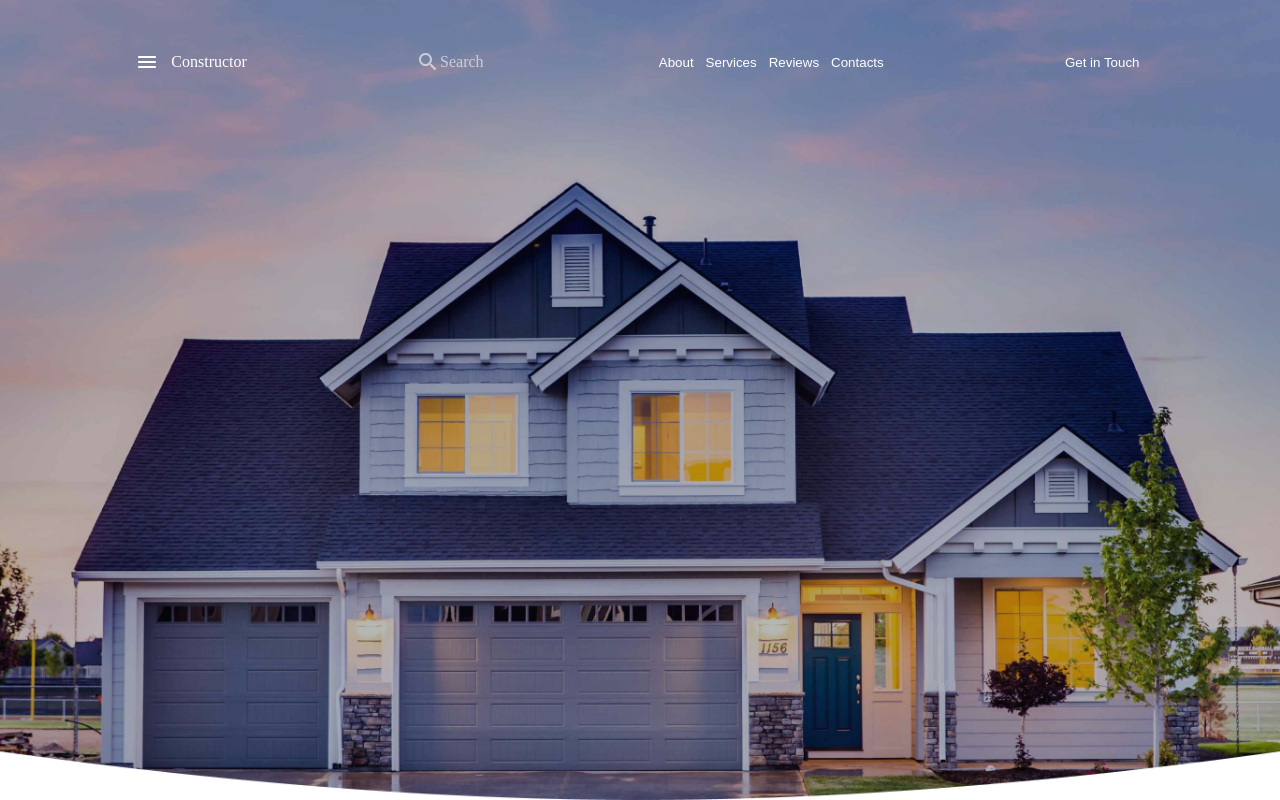
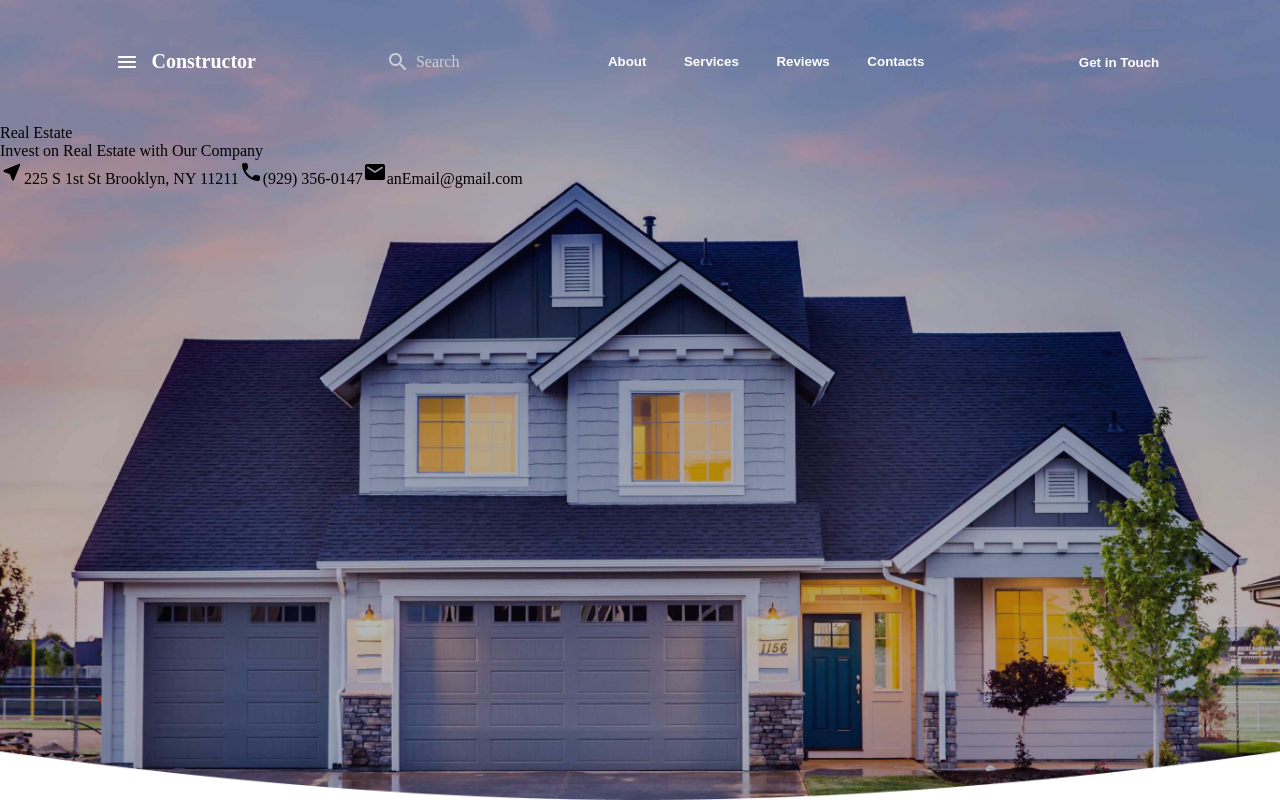
Before and after one commit to emily883/RealState, a React (Vite) app: page / in a window 1280 px wide. Built offline with nearby package versions, Linux system fonts and the light colour scheme.

Commit message:
Precaution Commit

```diff
--- a/src/Layouts/Header/Header.module.sass
+++ b/src/Layouts/Header/Header.module.sass
@@ -11,3 +11,12 @@ $assetPath: "../../assets/"
     background-size: cover
     background-position: center
     height: 100vh
+
+
+.CenterInfo
+    display: flex
+    flex-direction: column
+
+
+    .Info
+        display: flex
--- a/src/Layouts/Header/Header.tsx
+++ b/src/Layouts/Header/Header.tsx
@@ -1,12 +1,39 @@
 import Navbar from '../../components/Navbar/Navbar';
 import style from './Header.module.sass';
 import React from 'react';
+import NearMeRoundedIcon from '@mui/icons-material/NearMeRounded';
+import LocalPhoneRoundedIcon from '@mui/icons-material/LocalPhoneRounded';
+import EmailRoundedIcon from '@mui/icons-material/EmailRounded';
 
 export default function Header() {
   return (
     <div className={style.HeaderContainer}>
       <div className={style.BackgroundImage}>
         <Navbar />
+        <div className={style.CenterInfo}>
+          <div>
+            <span>Real Estate</span>
+          </div>
+          <div>
+            <span>Invest on Real Estate with Our Company</span>
+          </div>
+          <div>
+            <div className={style.Info}>
+              <div>
+                <NearMeRoundedIcon />
+                <span>225 S 1st St Brooklyn, NY 11211</span>
+              </div>
+              <div>
+                <LocalPhoneRoundedIcon />
+                <span>(929) 356-0147</span>
+              </div>
+              <div>
+                <EmailRoundedIcon />
+                <span>anEmail@gmail.com</span>
+              </div>
+            </div>
+          </div>
+        </div>
       </div>
     </div>
   );
--- a/src/components/Navbar/Navbar.module.sass
+++ b/src/components/Navbar/Navbar.module.sass
@@ -13,13 +13,25 @@
 
     span
         margin-left: 1vw
+        font-weight: 700
+        font-size: 20px
 
 .Search
     opacity: 0.6
     display: flex
     align-items: center
 
+    span
+        margin-left: 0.5vw
+
 .Button
     border: none
     background: none
     color: v.$ColorWhite
+    font-weight: 700
+
+.NavButtons
+    display: flex
+
+    button
+        margin: 0vw 1vw 0vw 1vw
```
Also changed, not shown: 1 other file (tests, documents, lock files or other folders).
